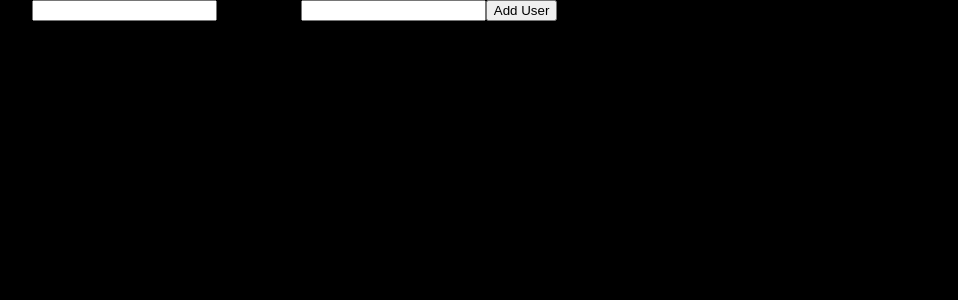
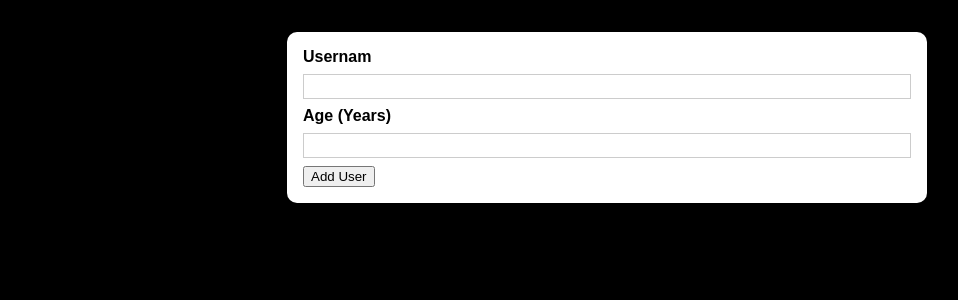
Before and after one commit to MrKolev/learning-project-React-3, a React (Create React App) app: page / in a window 1280 px wide. Shown: the top 300 px of the page, without its empty margins (33-991 px from the left). Built offline with nearby package versions, Linux system fonts and the light colour scheme.

Commit message:
Adding a re-usable "Card" Component

```diff
--- /dev/null
+++ b/src/components/UI/Card.jsx
@@ -0,0 +1,5 @@
+import styles from "./Card.module.css"
+
+export const Card = (props) => {
+    return         <div className={`${styles.card} ${props.className}`}>{props.children}</div>;
+}
--- /dev/null
+++ b/src/components/UI/Card.module.css
@@ -0,0 +1,5 @@
+.card{
+background: white;
+box-shadow: 0 2px 8px rgba(0,0,0,0.26);
+border-radius: 10px;
+}
--- a/src/components/Users/AddUser.jsx
+++ b/src/components/Users/AddUser.jsx
@@ -1,3 +1,5 @@
+import { Card } from "../UI/Card";
+import styles from "./AddUser.module.css"
 
 
 export const AddUser = (props) => {
@@ -9,6 +11,7 @@
     }
 
     return (
+        <Card className={styles.input}>
             <form onSubmit={onSubmit}>
                 <label htmlFor="username" >Usernam</label>
                 <input type="text" id="username" name="name" />
@@ -16,5 +19,6 @@
                 <input type="number" id="age" name="age" />
                 <button type="submit">Add User</button>
             </form>
+        </Card>
     )
 }
--- /dev/null
+++ b/src/components/Users/AddUser.module.css
@@ -0,0 +1,26 @@
+.input {
+    margin: 2rem auto;
+    padding: 1rem;
+    width: 90%;
+    max-width: 40rem;
+  }
+
+  .input label {
+    display: block;
+    font-weight: bold;
+    margin-bottom: 0.5rem;
+  }
+
+  .input input {
+    font: inherit;
+    display: block;
+    width: 100%;
+    border: 1px solid #ccc;
+    padding: 0.15rem;
+    margin-bottom: 0.5rem;
+  }
+
+  .input input:focus {
+    outline: none;
+    border-color: #4f005f;
+  }
```
Lines whose indentation alone changed are shown as unchanged.
